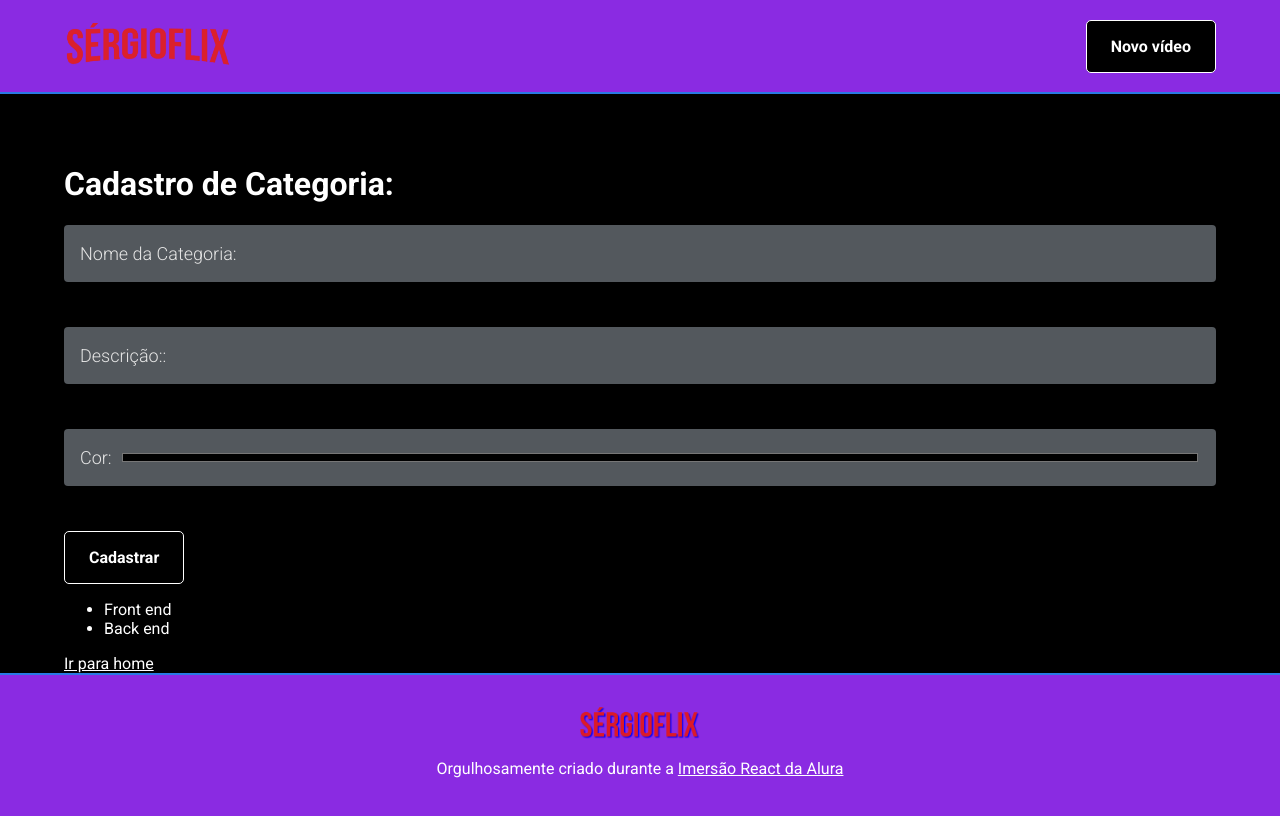
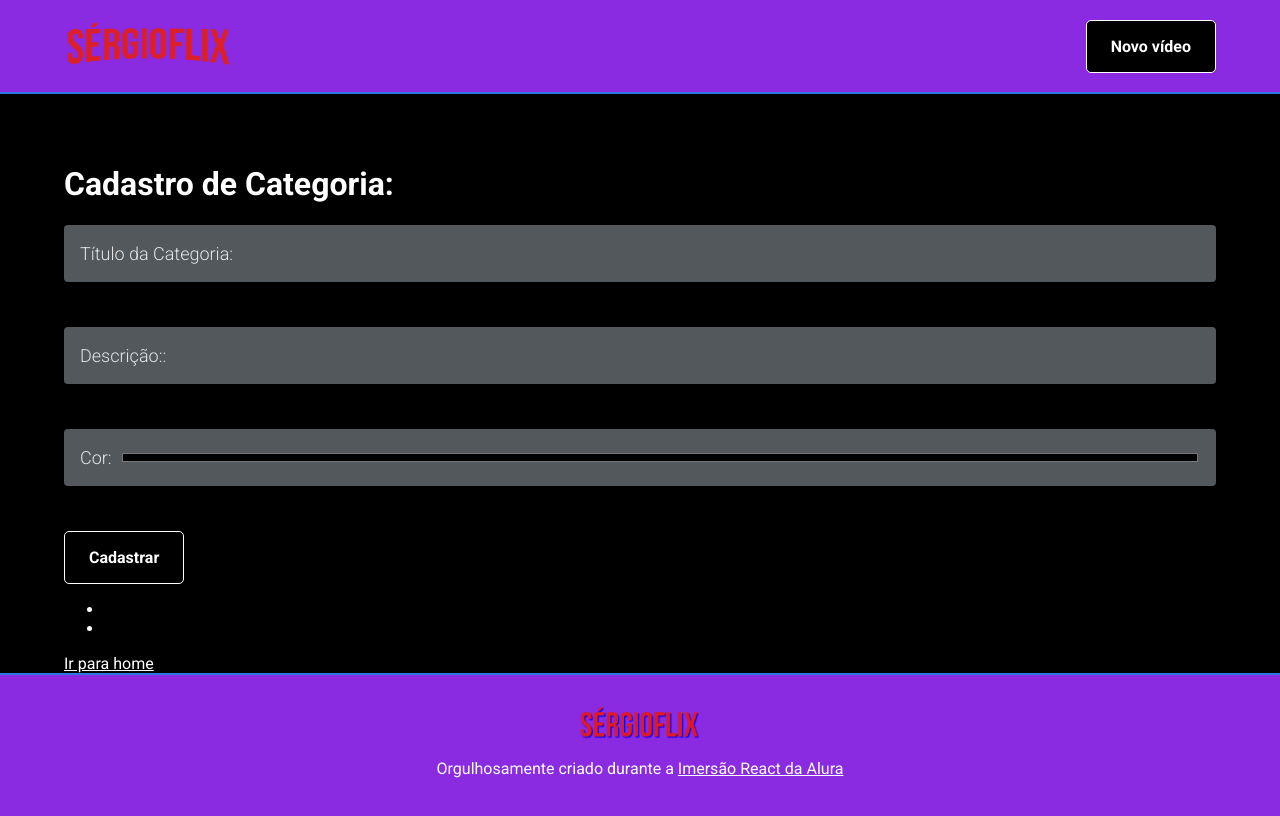
Before and after one commit to luciussama/sergioflix_prd, a React (Create React App) app: page /cadastro/categoria in a window 1280 px wide. Shown: the top 816 px of the page. Built offline with nearby package versions, Linux system fonts and the light colour scheme; data requests are answered from the project's data file.

Commit message:
- Término do formulário de cadastro de vídeos;

```diff
--- /dev/null
+++ b/src/hooks/useForm.js
@@ -0,0 +1,31 @@
+import { useState } from 'react';
+ function useForm(valoresIniciais){
+    const [values, setValues] = useState(valoresIniciais);
+
+    function setValue(chave, valor) {
+      // chave: nome, descricao, bla, bli
+      setValues({
+        ...values,
+        [chave]: valor, // nome: 'valor'
+      })
+    }
+
+    function handleChange(infosDoEvento) {
+      setValue(
+        infosDoEvento.target.getAttribute('name'),
+        infosDoEvento.target.value
+      );
+    }
+    function clearForm(){
+      setValue = valoresIniciais;
+    }
+
+    return{
+      values,
+      handleChange,
+      clearForm,
+    }
+
+}
+
+  export default useForm;
--- a/src/pages/cadastro/categoria/index.js
+++ b/src/pages/cadastro/categoria/index.js
@@ -3,6 +3,9 @@ import { Link } from 'react-router-dom';
 import PageDefault from '../../../components/PageDefault';
 import FormField from '../../../components/FormField';
 import Button from './../../../components/Button/index';
+import useForm from '../../../hooks/useForm';
+
+
 
 function CadastroCategoria() {
   const valoresIniciais = {
@@ -11,33 +14,18 @@ function CadastroCategoria() {
     cor: '',
   }
   const [categorias, setCategorias] = useState([]);
-  const [values, setValues] = useState(valoresIniciais);
 
+// o Javascript faz o binding com os valores de "useForm" através do retorno
+const {handleChange, values, clearForm} = useForm(valoresIniciais);
 
-  function setValue(chave, valor) {
-    // chave: nome, descricao, bla, bli
-    setValues({
-      ...values,
-      [chave]: valor, // nome: 'valor'
-    })
-  }
-
-  function handleChange(infosDoEvento) {
-    setValue(
-      infosDoEvento.target.getAttribute('name'),
-      infosDoEvento.target.value
-    );
-  }
-
-  // ============
 
   useEffect(() => {
     if(window.location.href.includes('localhost')) {
       const URL = 'http://localhost:8080/categorias';
       fetch(URL)
-       .then(async (respostaDoServer) =>{
-        if(respostaDoServer.ok) {
-          const resposta = await respostaDoServer.json();
+       .then(async (retorno) =>{
+        if(retorno.ok) {
+          const resposta = await retorno.json();
           setCategorias(resposta);
           return;
         }
@@ -61,14 +49,14 @@ function CadastroCategoria() {
             values
           ]);
 
-          setValues(valoresIniciais)
+          clearForm();
       }}>
 
         <FormField
-          label="Nome da Categoria"
+          label="Título da Categoria"
           type="text"
-          name="nome"
-          value={values.nome}
+          name="titulo"
+          value={values.titulo}
           onChange={handleChange}
         />
 
@@ -79,17 +67,6 @@ function CadastroCategoria() {
           value={values.descricao}
           onChange={handleChange}
         />
-        {/* <div>
-          <label>
-            Descrição:
-            <textarea
-              type="text"
-              value={values.descricao}
-              name="descricao"
-              onChange={handleChange}
-            />
-          </label>
-        </div> */}
 
         <FormField
           label="Cor"
@@ -98,29 +75,17 @@ function CadastroCategoria() {
           value={values.cor}
           onChange={handleChange}
         />
-        {/* <div>
-          <label>
-            Cor:
-            <input
-              type="color"
-              value={values.cor}
-              name="cor"
-              onChange={handleChange}
-            />
-          </label>
-        </div> */}
 
         <Button>
           Cadastrar
         </Button>
       </form>
 
-
       <ul>
         {categorias.map((categoria, indice) => {
           return (
             <li key={`${categoria}${indice}`}>
-              {categoria.nome}
+              {categoria.titulo}
             </li>
           )
         })}
```
